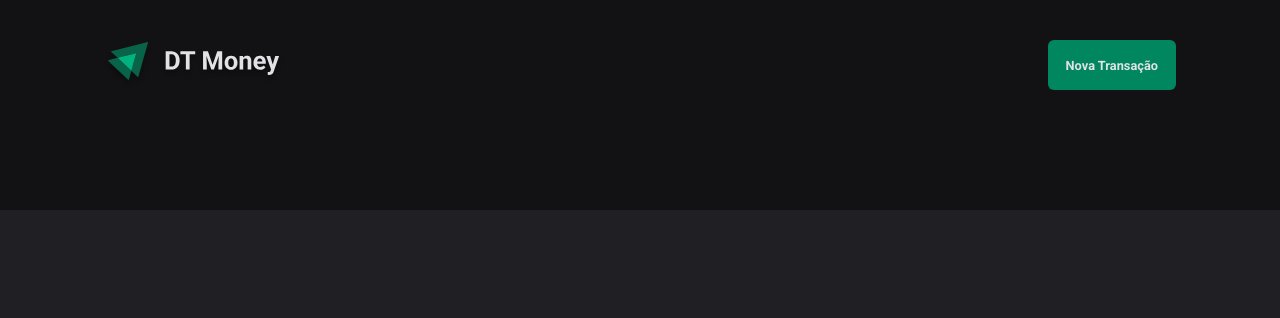
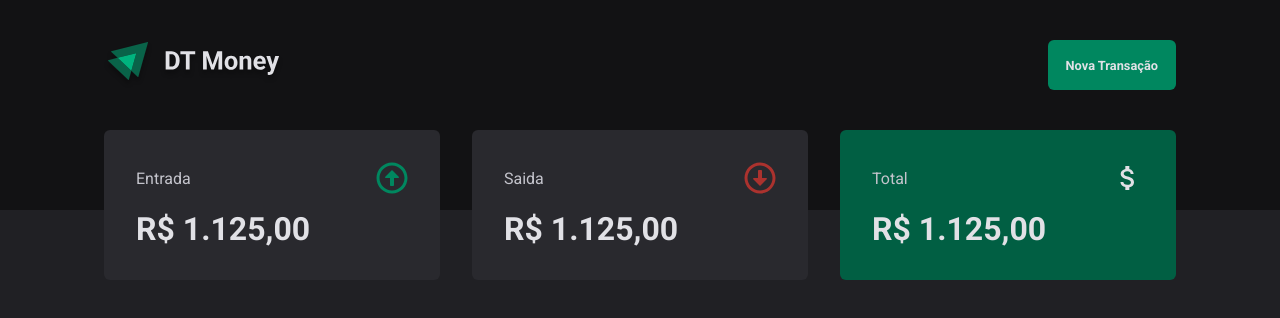
Before and after one commit to CaioLima10/03-dt-money, a React (Vite) app: page / in a window 1280 px wide. Shown: the top 318 px of the page. Built offline with nearby package versions, Linux system fonts and the light colour scheme.

Commit message:
create component table summary

```diff
--- /dev/null
+++ b/src/components/Summary/index.tsx
@@ -0,0 +1,34 @@
+import { SummaryCard, SummaryContainer } from "./styles";
+import { FaRegArrowAltCircleDown, FaRegArrowAltCircleUp } from "react-icons/fa";
+import { MdAttachMoney } from "react-icons/md";
+
+export function Summary() {
+  return (
+    <SummaryContainer>
+      <SummaryCard>
+        <header>
+          <span>Entrada</span>
+          <FaRegArrowAltCircleUp size={32} color="#00875F" />
+        </header>
+
+        <strong>R$ 1.125,00</strong>
+      </SummaryCard>
+      <SummaryCard>
+        <header>
+          <span>Saida</span>
+          <FaRegArrowAltCircleDown size={32} color="#AB322E" />
+        </header>
+
+        <strong>R$ 1.125,00</strong>
+      </SummaryCard>
+      <SummaryCard variant="green">
+        <header>
+          <span>Total</span>
+          <MdAttachMoney size={32} color="#E1E1E6" />
+        </header>
+
+        <strong>R$ 1.125,00</strong>
+      </SummaryCard>
+    </SummaryContainer>
+  );
+}
--- /dev/null
+++ b/src/components/Summary/styles.ts
@@ -0,0 +1,42 @@
+import styled, { css } from "styled-components";
+
+export const SummaryContainer = styled.section`
+  width: 100%;
+  max-width: 1120px;
+  margin: 0 auto;
+  padding: 0 1.5rem;
+
+  display: grid;
+  grid-template-columns: repeat(3, 1fr);
+  gap: 2rem;
+
+  margin-top: -5rem;
+`
+
+interface SummaryCardColor {
+  variant?: 'green'
+}
+
+export const SummaryCard = styled.div<SummaryCardColor>`
+  background-color: ${(props) => props.theme["gray-700"]};
+  border-radius: 6px;
+  padding: 2rem;
+
+  header {
+    display: flex;
+    align-items: center;
+    justify-content: space-between;
+
+    color: ${(props) => props.theme["gray-300"]};
+  }
+
+  strong{
+    display: block;
+    margin-top: 1rem;
+    font-size: 2rem;
+  }
+
+  ${props => props.variant === 'green' && css`
+    background-color: ${(props) => props.theme["green-700"]};
+  `}
+`
--- a/src/pages/transactions/index.tsx
+++ b/src/pages/transactions/index.tsx
@@ -1,9 +1,11 @@
 import { Header } from "../../components/header";
+import { Summary } from "../../components/Summary";
 
 export function Transactions() {
   return (
     <div>
       <Header />
+      <Summary />
     </div>
   );
 }
```
